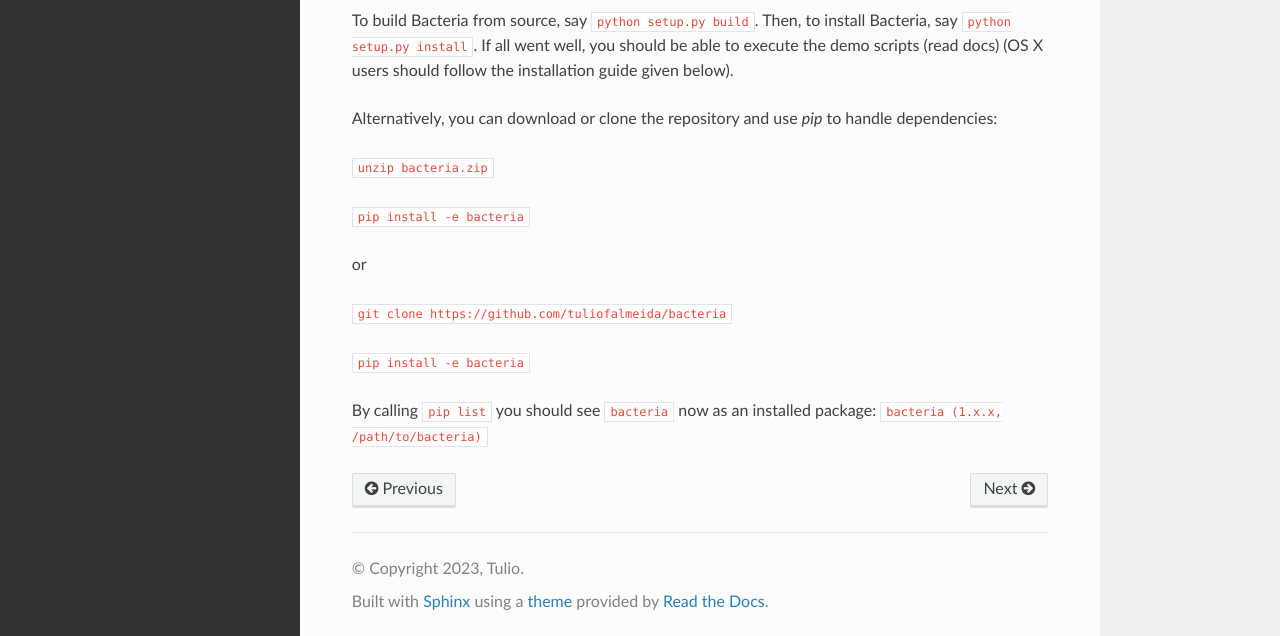
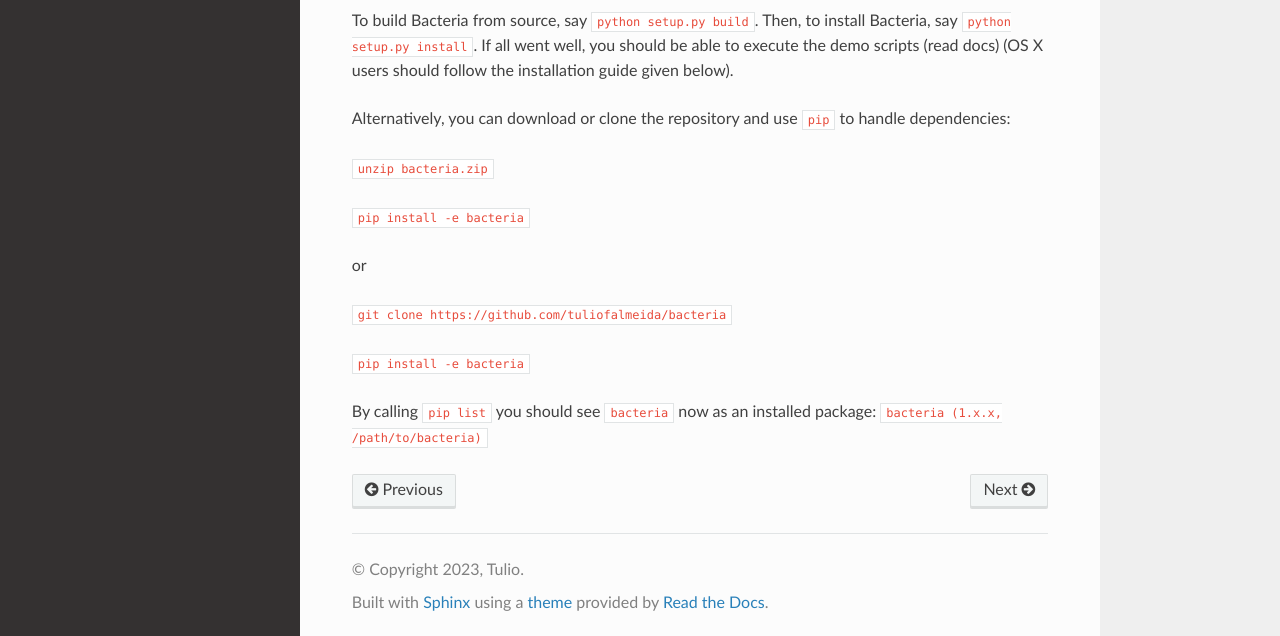
Before and after one commit to tuliofalmeida/bacteria, a Sphinx documentation site: the page built from docs/source/usage.rst, in a window 1280 px wide and 961 px high. Shown: the part 322-958 px from the top of the window. Built offline with Sphinx 7.4.7 and the Read the Docs theme 2.0.0, drawn with Linux system fonts in a browser that asks for light colours.

```diff
--- a/docs/source/usage.rst
+++ b/docs/source/usage.rst
@@ -15,7 +15,7 @@ Then, to install Bacteria, say ``python setup.py install``.
 If all went well, you should be able to execute the demo scripts (read docs)
 (OS X users should follow the installation guide given below).
 
-Alternatively, you can download or clone the repository and use `pip` to handle dependencies:
+Alternatively, you can download or clone the repository and use ``pip`` to handle dependencies:
 
 ``unzip bacteria.zip``
 
```
